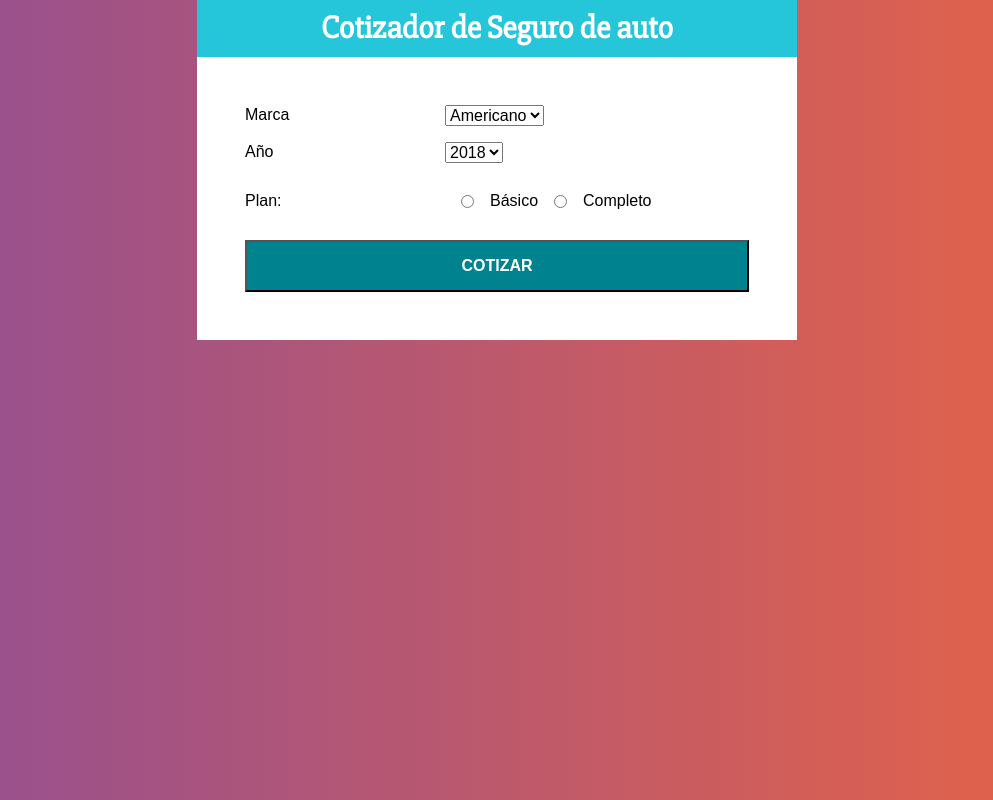
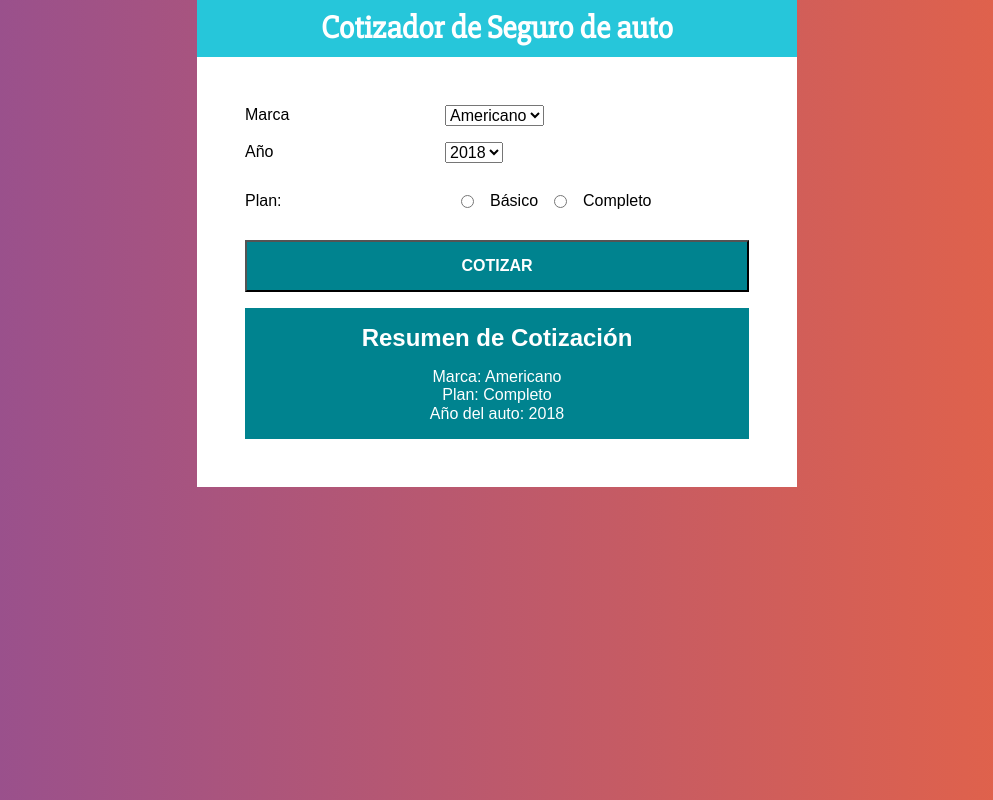
Before and after one commit to FlorenciaNodar/ReactJsPr-ctica1, a React (Create React App) app: page / in a window 1280 px wide. Both pictures are taken after a click on the button "COTIZAR". Shown: the whole page, without its empty margins (143-1136 px from the left). Built offline with nearby package versions, Linux system fonts and the light colour scheme.

Commit message:
Se agregó nuevo componente hijo en el cual el padre App.js le envía la información seleccionada para que muestre el resumen de cotización

```diff
--- a/src/componentes/App.js
+++ b/src/componentes/App.js
@@ -2,7 +2,7 @@ import React, { Component } from 'react';
 import Header from './Header';
 import Formulario from './Formulario';
 import {obtenerDiferenciaAnio, calcularMarca, obtenerPlan} from '../helpers/Helpers'; //Así se llama a una función que la exporta un .js
-
+import Resumen from './Resumen';
 class App extends Component {
 
   // constructor(props){
@@ -64,6 +64,10 @@ class App extends Component {
               titulo = "Cotizador de Seguro de auto"/>
         <div className="contenedor-formulario">
             <Formulario cotizarSegurosProp={this.cotizarSeguro} />
+            <Resumen
+            datos= {this.state.datos}
+            resultado = {this.state.resultado}
+            />
         </div>
         </div>
 
--- /dev/null
+++ b/src/componentes/Resumen.js
@@ -0,0 +1,25 @@
+import React, {Component} from 'react';
+import {primeraMayuscula} from '../helpers/Helpers';
+
+class Resumen extends Component {
+
+    mostrarResumen = () =>{
+        const {marca,anio,plan} = this.props.datos;
+        if(!marca || !anio || !plan) return null;
+        return(
+        <div className="resumen">
+        <h2>Resumen de Cotización</h2>
+        <li>Marca: {primeraMayuscula(marca)}</li>
+        <li>Plan: {primeraMayuscula(plan)}</li>
+        <li>Año del auto: {anio}</li>
+        </div>
+        );
+    }
+    render(){
+        return(
+         <div>{this.mostrarResumen()}</div>
+        )
+    }
+}
+
+export default Resumen;
```
Also changed, not shown: src/componentes/Resultado.js (added).
